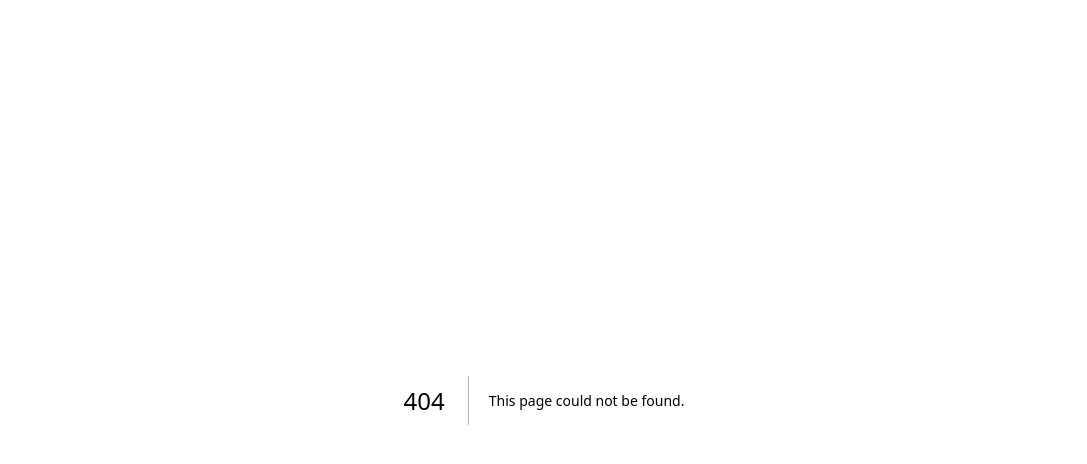
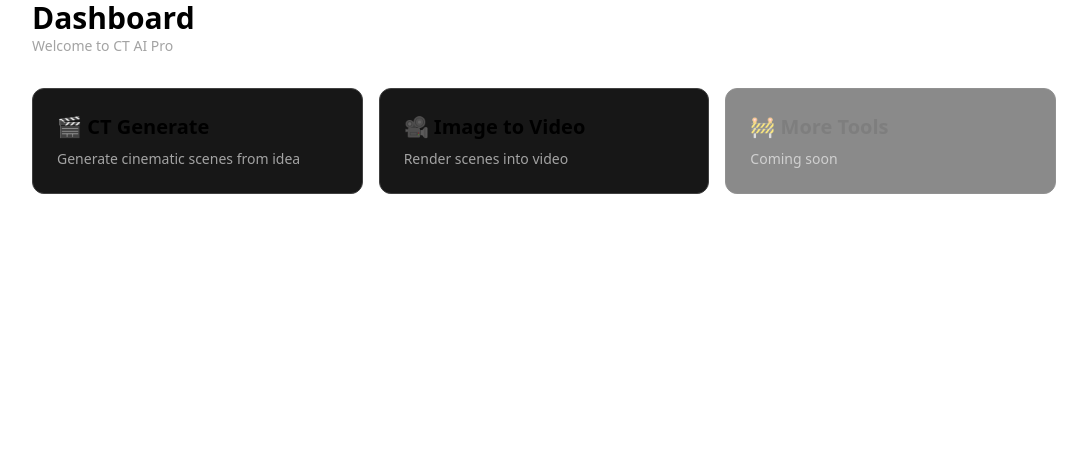
Before and after one commit to almalikzayn20-collab/teman-ct-ai, a Next.js app: page /dashboard in a window 1280 px wide. Before the commit this address had no page. Shown: the top 464 px of the page, without its empty margins (96-1183 px from the left). Built offline with nearby package versions, Linux system fonts and the light colour scheme.

Commit message:
Create page.jsx

```diff
--- /dev/null
+++ b/app/dashboard/page.jsx
@@ -0,0 +1,48 @@
+"use client";
+
+import Link from "next/link";
+
+export default function DashboardPage() {
+  return (
+    <div className="max-w-5xl mx-auto space-y-8">
+      <div>
+        <h1 className="text-3xl font-bold">Dashboard</h1>
+        <p className="text-neutral-400 text-sm">
+          Welcome to CT AI Pro
+        </p>
+      </div>
+
+      <div className="grid md:grid-cols-3 gap-4">
+        {/* CT Generate */}
+        <Link
+          href="/ct-generate"
+          className="p-6 rounded-xl bg-neutral-900 border border-neutral-700 hover:border-blue-500 transition"
+        >
+          <h2 className="text-xl font-semibold">🎬 CT Generate</h2>
+          <p className="text-sm text-neutral-400 mt-2">
+            Generate cinematic scenes from idea
+          </p>
+        </Link>
+
+        {/* Image → Video */}
+        <Link
+          href="/ct-generate/image-to-video"
+          className="p-6 rounded-xl bg-neutral-900 border border-neutral-700 hover:border-emerald-500 transition"
+        >
+          <h2 className="text-xl font-semibold">🎥 Image to Video</h2>
+          <p className="text-sm text-neutral-400 mt-2">
+            Render scenes into video
+          </p>
+        </Link>
+
+        {/* Future */}
+        <div className="p-6 rounded-xl bg-neutral-900 border border-neutral-800 opacity-50">
+          <h2 className="text-xl font-semibold">🚧 More Tools</h2>
+          <p className="text-sm text-neutral-400 mt-2">
+            Coming soon
+          </p>
+        </div>
+      </div>
+    </div>
+  );
+}
```
